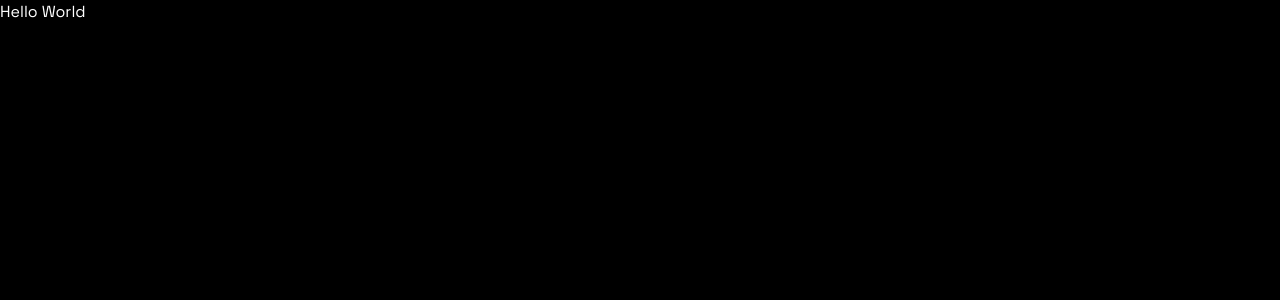
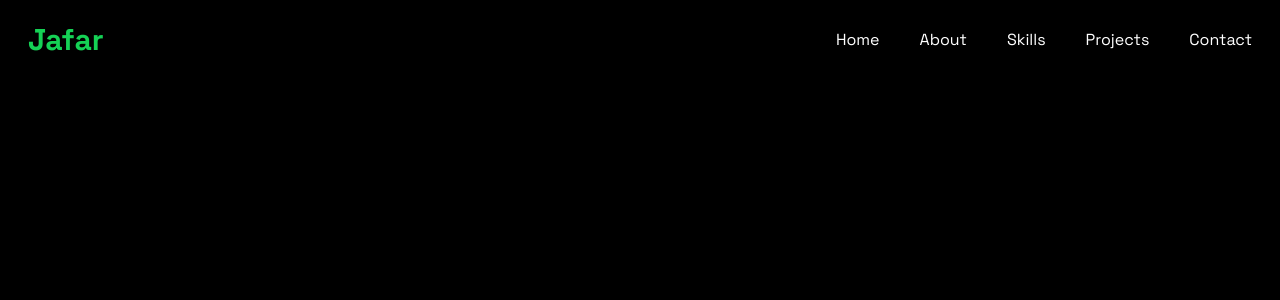
Before and after one commit to 10Sadique/portfoli-frontend, a Next.js app: page / in a window 1280 px wide. Shown: the top 300 px of the page. Built offline with nearby package versions, Linux system fonts and the light colour scheme.

Commit message:
navbar added

```diff
--- /dev/null
+++ b/components/Navbar.jsx
@@ -0,0 +1,144 @@
+import Link from 'next/link';
+import { AiOutlineClose, AiOutlineMail, AiOutlineMenu } from 'react-icons/ai';
+import { FaGithub, FaLinkedinIn } from 'react-icons/fa';
+import { BsFillPersonLinesFill } from 'react-icons/bs';
+import { useState } from 'react';
+
+const Navbar = () => {
+    const [nav, setNav] = useState(false);
+
+    const handleNav = () => {
+        setNav(!nav);
+    };
+
+    return (
+        <div className="fixed w-full h-20 z-[100] bg-black/70 backdrop-blur-md">
+            <div className="flex items-center justify-between w-full h-full px-2 2xl:px-16">
+                {/* logo */}
+                <div>
+                    <p className="px-5 text-3xl font-bold text-green-bright">
+                        Jafar
+                    </p>
+                </div>
+
+                {/* Navbar for large and medium screens */}
+                <div className="px-5">
+                    <ul className="hidden space-x-10 md:flex">
+                        <Link href={`/`}>
+                            <li className="transition-all duration-100 hover:border-b ease">
+                                Home
+                            </li>
+                        </Link>
+                        <Link href={`/`}>
+                            <li className="transition-all duration-100 hover:border-b ease">
+                                About
+                            </li>
+                        </Link>
+                        <Link href={`/`}>
+                            <li className="transition-all duration-100 hover:border-b ease">
+                                Skills
+                            </li>
+                        </Link>
+                        <Link href={`/`}>
+                            <li className="transition-all duration-100 hover:border-b ease">
+                                Projects
+                            </li>
+                        </Link>
+                        <Link href={`/`}>
+                            <li className="transition-all duration-100 hover:border-b ease">
+                                Contact
+                            </li>
+                        </Link>
+                    </ul>
+                </div>
+
+                {/* Nav open button for mobile */}
+                <div
+                    onClick={handleNav}
+                    className="px-5 cursor-pointer md:hidden"
+                >
+                    <AiOutlineMenu size={20} className="text-green-bright" />
+                </div>
+            </div>
+
+            {/* Nav menu for mobile */}
+            <div
+                className={
+                    nav
+                        ? 'md:hidden fixed top-0 left-0 w-full h-screen bg-black/70'
+                        : ''
+                }
+            >
+                <div
+                    className={
+                        nav
+                            ? 'fixed top-0 left-0 w-[75%] sm:w-[60%] md:w-[45%] bg-zinc-900 h-screen px-7 py-5 md:px-10 ease-in duration-500'
+                            : 'fixed top-0 h-screen left-[-100%] ease-in duration-500 px-7 py-5 md:px-10'
+                    }
+                >
+                    {/* nav header */}
+                    <div className="flex items-center justify-between w-full">
+                        {/* logo */}
+                        <div>
+                            <p className="text-3xl font-bold text-green-bright">
+                                Jafar
+                            </p>
+                        </div>
+                        {/* Nav Close button */}
+                        <div
+                            onClick={handleNav}
+                            className="p-3 transition-all duration-100 cursor-pointer bg-green-bright/20 rounded-xl hover:bg-green-bright/25"
+                        >
+                            <AiOutlineClose
+                                size={20}
+                                className="text-green-bright"
+                            />
+                        </div>
+                    </div>
+                    <div className="my-5 border-b border-zinc-500">
+                        <p className="mb-2">{`Let's build something Amazing together.`}</p>
+                    </div>
+                    {/* nav links */}
+                    <div className="flex flex-col py-4">
+                        <ul className="font-semibold">
+                            <Link href={`/`}>
+                                <li className="py-4">Home</li>
+                            </Link>
+                            <Link href={`/`}>
+                                <li className="py-4">About</li>
+                            </Link>
+                            <Link href={`/`}>
+                                <li className="py-4">Skills</li>
+                            </Link>
+                            <Link href={`/`}>
+                                <li className="py-4">Projects</li>
+                            </Link>
+                            <Link href={`/`}>
+                                <li className="py-4">Contact</li>
+                            </Link>
+                        </ul>
+                        <div className="pt-20">
+                            <p className="mb-5 uppercase text-green-bright">{`Let's connect`}</p>
+                            <div className="flex items-center justify-start gap-5 text-green-bright">
+                                <div className="p-3 transition-all duration-100 cursor-pointer bg-green-bright/20 rounded-xl hover:bg-green-bright/25">
+                                    <FaLinkedinIn />
+                                </div>
+                                <div className="p-3 transition-all duration-100 cursor-pointer bg-green-bright/20 rounded-xl hover:bg-green-bright/25">
+                                    <FaGithub />
+                                </div>
+                                <div className="p-3 transition-all duration-100 cursor-pointer bg-green-bright/20 rounded-xl hover:bg-green-bright/25">
+                                    <AiOutlineMail />
+                                </div>
+                                <div className="p-3 transition-all duration-100 cursor-pointer bg-green-bright/20 rounded-xl hover:bg-green-bright/25">
+                                    <BsFillPersonLinesFill />
+                                </div>
+                            </div>
+                        </div>
+                    </div>
+                </div>
+            </div>
+        </div>
+    );
+};
+
+export default Navbar;
--- a/package.json
+++ b/package.json
@@ -13,7 +13,8 @@
     "eslint-config-next": "13.0.6",
     "next": "13.0.6",
     "react": "18.2.0",
-    "react-dom": "18.2.0"
+    "react-dom": "18.2.0",
+    "react-icons": "^4.7.1"
   },
   "devDependencies": {
     "autoprefixer": "^10.4.13",
--- a/pages/index.js
+++ b/pages/index.js
@@ -1,4 +1,5 @@
 import Head from 'next/head';
+import Navbar from '../components/Navbar';
 
 export default function Home() {
     return (
@@ -12,9 +13,7 @@ export default function Home() {
                 <link rel="icon" href="/favicon.ico" />
             </Head>
 
-            <main>
-                <h1>Hello World</h1>
-            </main>
+            <Navbar />
         </div>
     );
 }
--- a/styles/globals.css
+++ b/styles/globals.css
@@ -4,6 +4,33 @@
 @tailwind components;
 @tailwind utilities;
 
-body {
-    @apply text-white bg-black font-space;
+@layer base {
+    body {
+        @apply text-white bg-black font-space;
+    }
+
+    h1,
+    h2,
+    h3,
+    h4,
+    h5,
+    h6 {
+        @apply font-bold;
+    }
+
+    h1 {
+        @apply text-4xl sm:text-5xl md:text-6xl;
+    }
+
+    h2 {
+        @apply text-3xl sm:text-4xl;
+    }
+
+    li {
+        @apply cursor-pointer;
+    }
+
+    button {
+        @apply px-5 py-2 font-semibold text-white rounded-md shadow-lg bg-green-bright shadow-green-bright/20;
+    }
 }
```
Also changed, not shown: 1 other file (tests, documents, lock files or other folders).
